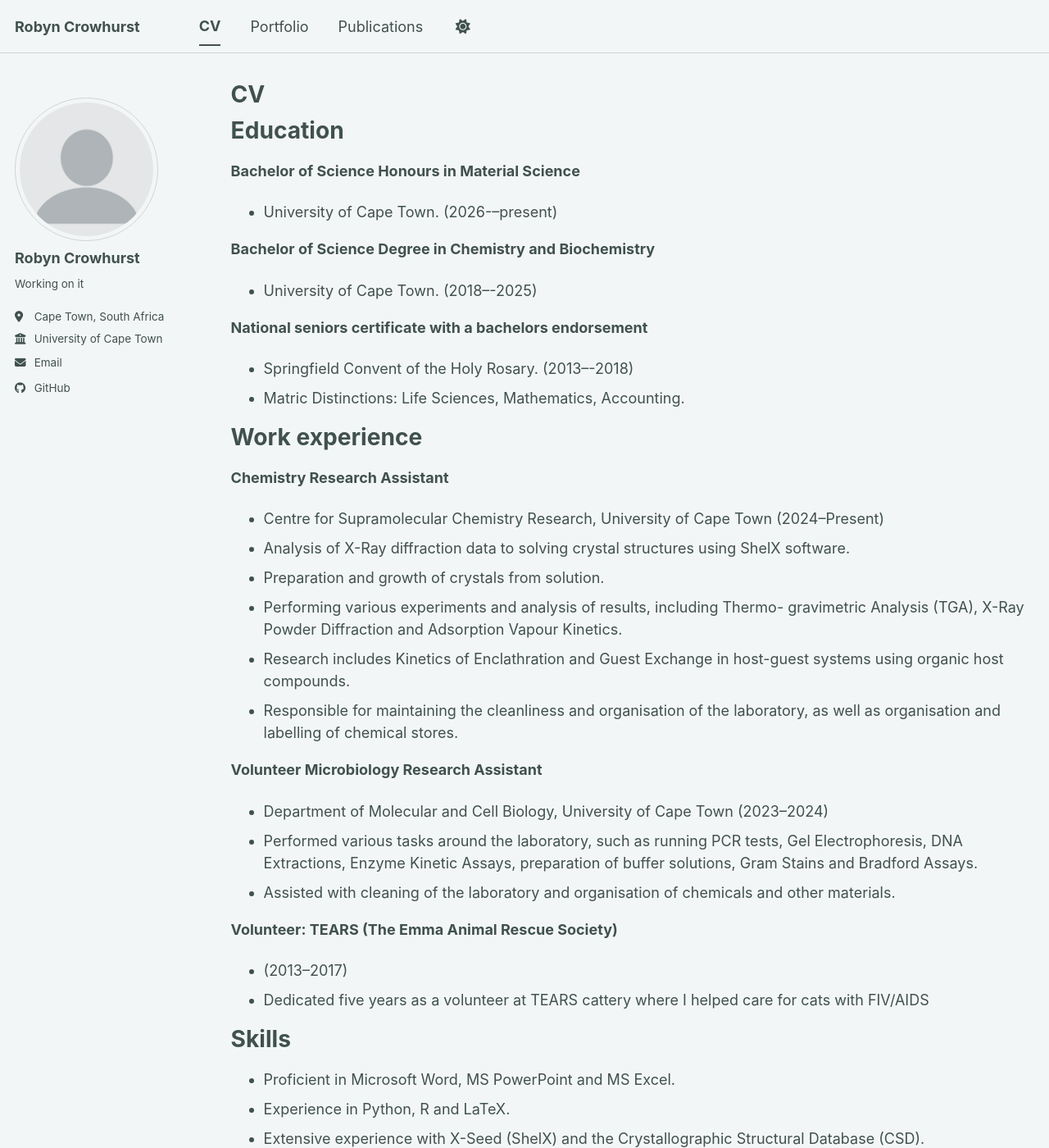
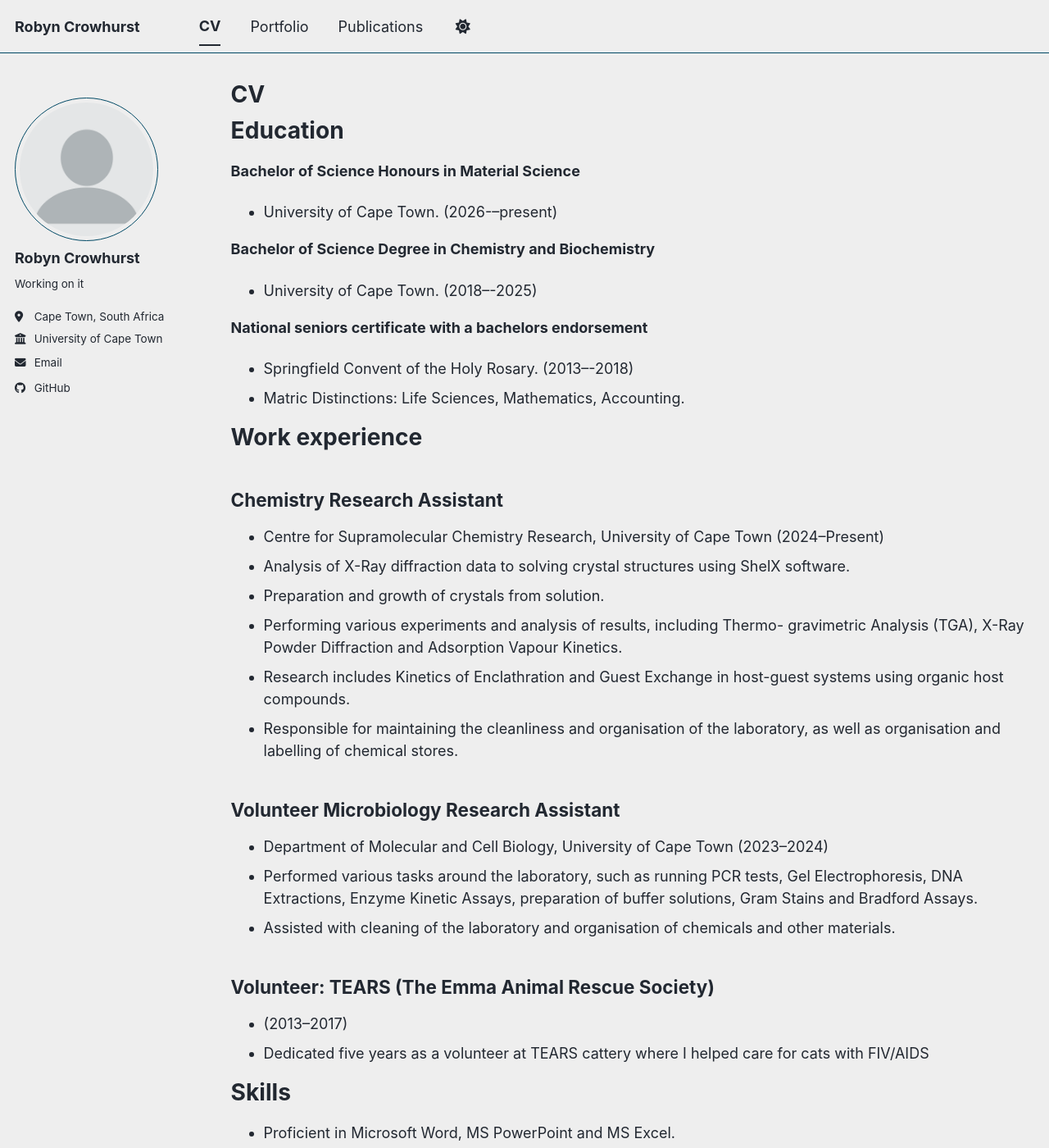
Before and after one commit to RutherfordsGold/ePortfolio, a Jekyll site: the page built from _pages/cv.md, in a window 1280 px wide and 1400 px high. Shown: the whole window at 82% size. Built offline with Jekyll 4.4.1, drawn with Linux system fonts in a browser that asks for light colours; a script bundle is joined from its source files by our own code; library files that are not in the unit come from our copies; a file with an impossible date is left out.

Commit message:
git commit

```diff
--- a/_config.yml
+++ b/_config.yml
@@ -8,7 +8,7 @@
 
 # Basic Site Settings
 locale                   : "en-UK"
-site_theme               : "mint" # The available themes options are "default", "air", "sunrise", "mint", "dirt" and "contrast"
+site_theme               : "air" # The available themes options are "default", "air", "sunrise", "mint", "dirt" and "contrast"
 title                    : "Robyn Crowhurst"
 title_separator          : "-"
 name                     : &name "Robyn Crowhurst"
--- a/_pages/cv.md
+++ b/_pages/cv.md
@@ -24,7 +24,7 @@ Education
 
 Work experience
 ======
-**Chemistry Research Assistant**
+<h2>Chemistry Research Assistant </h2>
 * Centre for Supramolecular Chemistry Research, University of Cape
 Town (2024--Present)
 * Analysis of X-Ray diffraction data to solving crystal structures using ShelX
@@ -36,12 +36,12 @@ Kinetics.
 * Research includes Kinetics of Enclathration and Guest Exchange in host-guest systems using organic host compounds.
 * Responsible for maintaining the cleanliness and organisation of the laboratory, as well as organisation and labelling of chemical stores.
 
-**Volunteer Microbiology Research Assistant**
+<h2>Volunteer Microbiology Research Assistant </h2>
 * Department of Molecular and Cell Biology, University of Cape Town (2023--2024)
 * Performed various tasks around the laboratory, such as running PCR tests, Gel Electrophoresis, DNA Extractions, Enzyme Kinetic Assays, preparation of buffer solutions, Gram Stains and Bradford Assays.
 * Assisted with cleaning of the laboratory and organisation of chemicals and other materials.
 
-**Volunteer: TEARS (The Emma Animal Rescue Society)**
+<h2>Volunteer: TEARS (The Emma Animal Rescue Society) </h2>
 * (2013--2017)
 * Dedicated five years as a volunteer at TEARS cattery where I helped care for cats with FIV/AIDS
 
```
